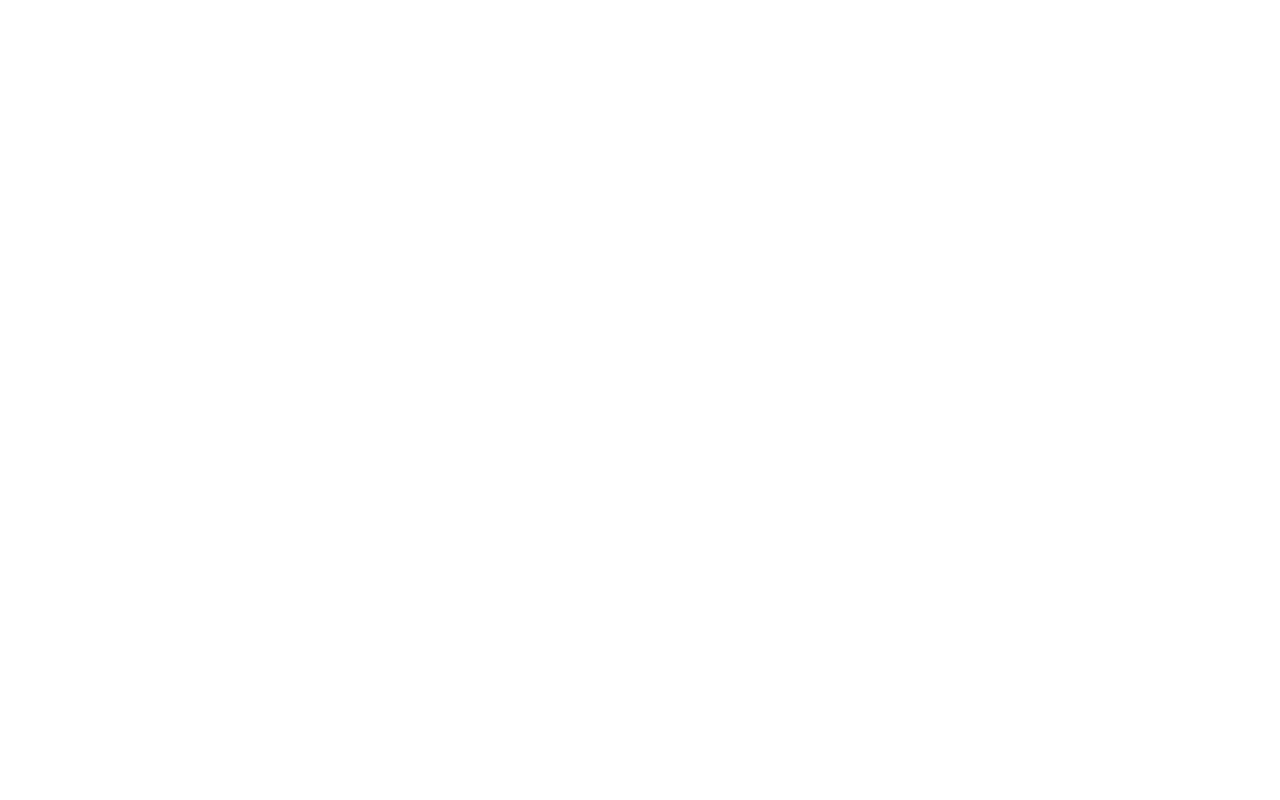
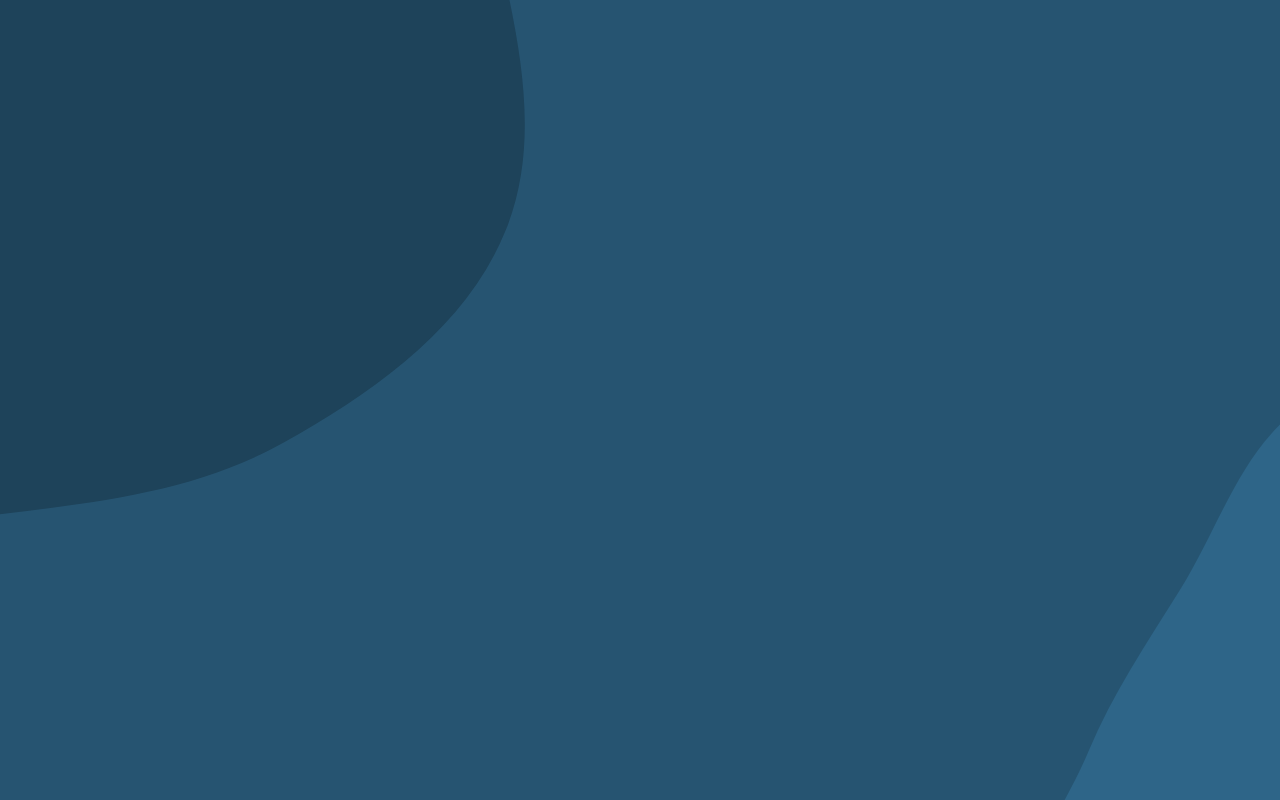
Before and after one commit to MickFrog/weatherApp, a plain HTML site: page index.html in a window 1280 px wide. Drawn offline with Linux system fonts and the light colour scheme.

Commit message:
add base divs + default bg

```diff
--- a/index.html
+++ b/index.html
@@ -10,6 +10,16 @@
         <title>Weather App</title>
     </head>
     <body>
+        <div class="header">
 
+        </div>
+
+        <div class="content">
+
+        </div>
+
+        <div class="footer">
+
+        </div>
     </body>
 </html>
--- a/style.css
+++ b/style.css
@@ -0,0 +1,24 @@
+* {
+    box-sizing: border-box;
+}
+
+body {
+    display: flex;
+    flex-flow: column;
+    min-height: 100vh;
+    margin: 0px;
+    background-image: url(./images/clear.svg);
+    background-size: cover;
+}
+
+.header {
+    height: 10vh;
+}
+
+.content {
+    flex: 1 0 auto;
+}
+
+.footer {
+    height: 5vh;
+}
```
Also changed, not shown: images/snow.svg (renamed from images/Snow.svg).
